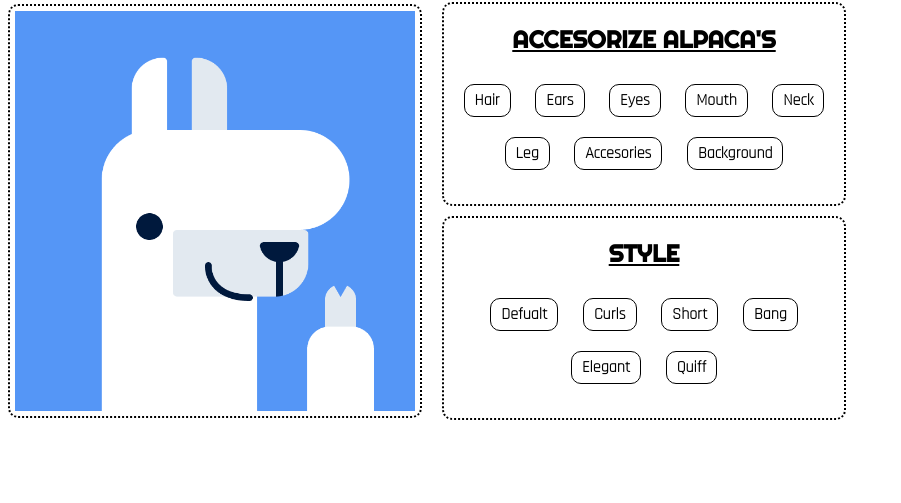
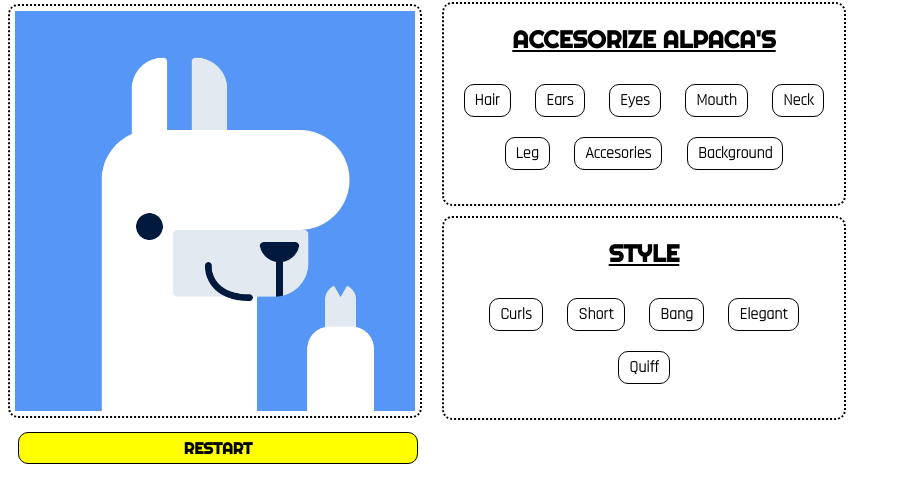
Before and after one commit to monicahuidobro/Alpaca_image_generator, a plain HTML site: page index.html in a window 1280 px wide. Shown: the part 81-584 px from the top of the page, without its empty margins (0-901 px from the left). Drawn offline with Linux system fonts and the light colour scheme.

Commit message:
BOTON RESTART

```diff
--- a/index.html
+++ b/index.html
@@ -33,20 +33,22 @@
             <button id="leg_but">Leg</button>
             <button id="acc_but">Accesories</button>
             <button id="back_but">Background</button>
-        </section>
+          </section>
         </section>
         <section class="style">
           <h2>STYLE</h2>
           <section class="style_buttons">
-            <button id="def_but">Defualt</button>
             <button id="cur_but">Curls</button>
             <button id="sho_but">Short</button>
             <button id="ban_but">Bang</button>
             <button id="ele_but">Elegant</button>
             <button id="qui_but">Quiff</button>
-        </section>
+          </section>
         </section>
       </section>
+    </section>
+    <section class="default">
+      <button id="def_but">RESTART</button>
     </section>
   <script src="./index.js"></script>
   </body>
--- a/style.css
+++ b/style.css
@@ -90,6 +90,12 @@ button {
   border: 1px solid black;
 }
 
+.default button {
+  width: 400px;
+  background-color: yellow;
+  font-family: "Righteous", cursive;
+}
+
 button:hover {
   box-shadow: 0 0 10px rgba(0, 0, 0, 0.5);
   background-color: lightgray;
```
